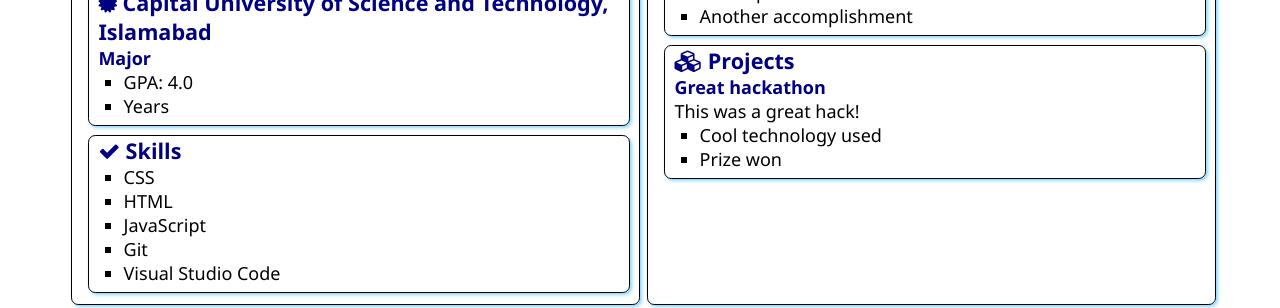
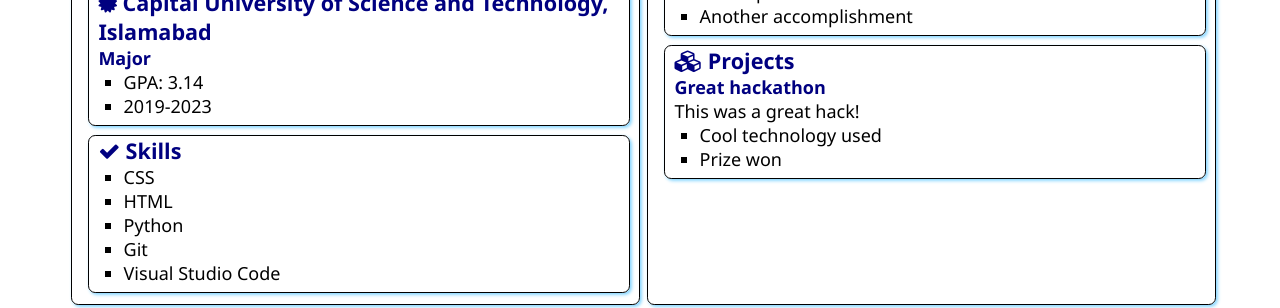
Before and after one commit to mohsinmahmood12/-SATechnicalOnboarding, a plain HTML site: page src/index.html in a window 1280 px wide. Shown: the part 218-526 px from the top of the page. Drawn offline with Linux system fonts and the light colour scheme.

Commit message:
Updated skills and GPA

```diff
--- a/src/index.html
+++ b/src/index.html
@@ -35,8 +35,8 @@
                     </h2>
                     <h3>Major</h3>
                     <ul>
-                        <li>GPA: 4.0</li>
-                        <li>Years</li>
+                        <li>GPA: 3.14</li>
+                        <li>2019-2023</li>
                     </ul>
                 </div>
             </section>
@@ -49,7 +49,7 @@
                 <ul>
                     <li>CSS</li>
                     <li>HTML</li>
-                    <li>JavaScript</li>
+                    <li>Python</li>
                     <li>Git</li>
                     <li>Visual Studio Code</li>
                 </ul>
```
